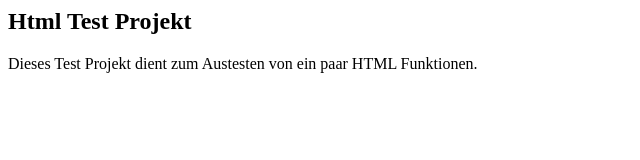
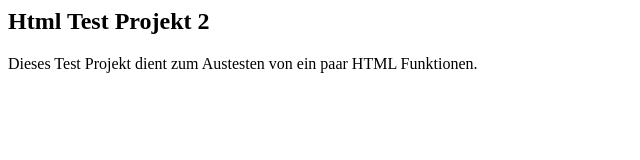
Before and after one commit to tuxmatta/htmlTest, a plain HTML site: page test.html in a window 1280 px wide. Shown: the full height of the page, 0-640 px from the left. Drawn offline with Linux system fonts and the light colour scheme.

Commit message:
sGit client test

```diff
--- a/test.html
+++ b/test.html
@@ -3,7 +3,7 @@
 	<title>Html Test Projekt</title>
 </head>
 <body>
-	<h2>Html Test Projekt</h2>
+	<h2>Html Test Projekt 2</h2>
 	<p>Dieses Test Projekt dient zum Austesten von ein paar HTML Funktionen.</p>
 </body>
 <html>
```
